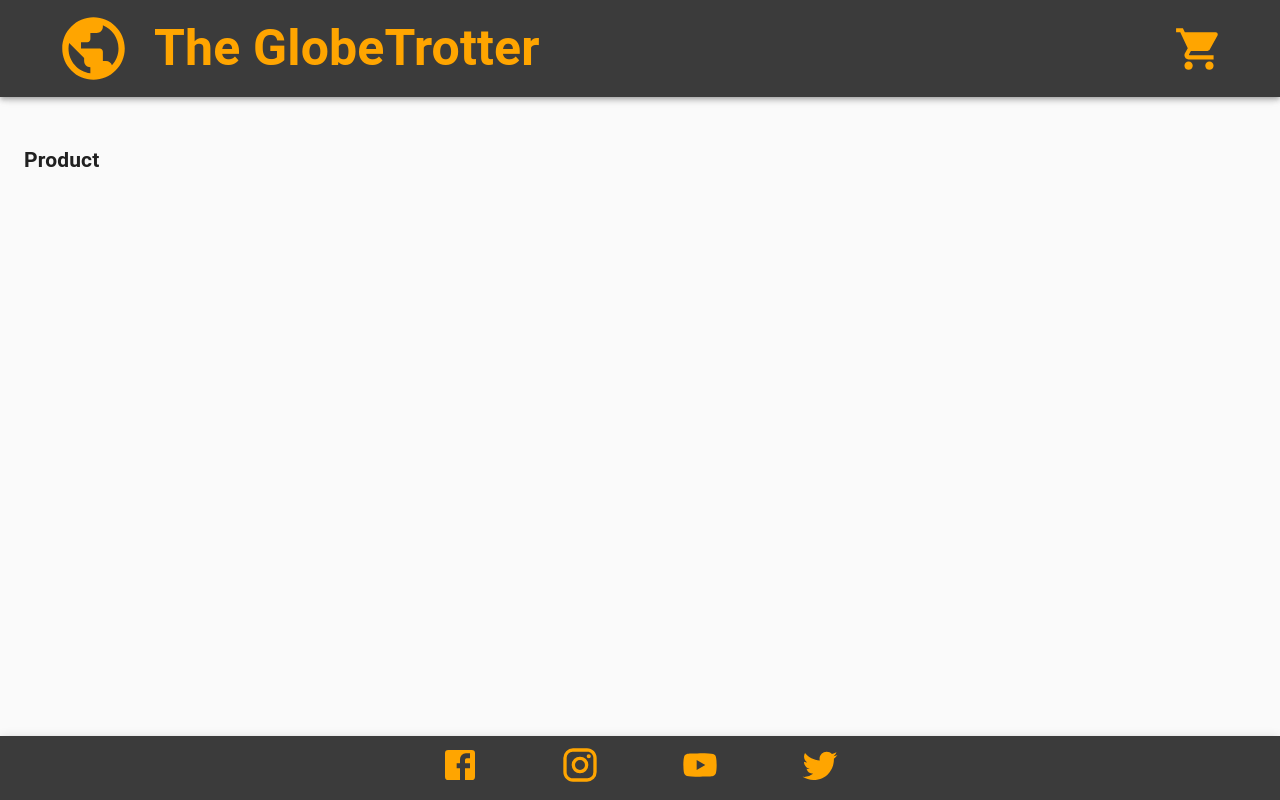
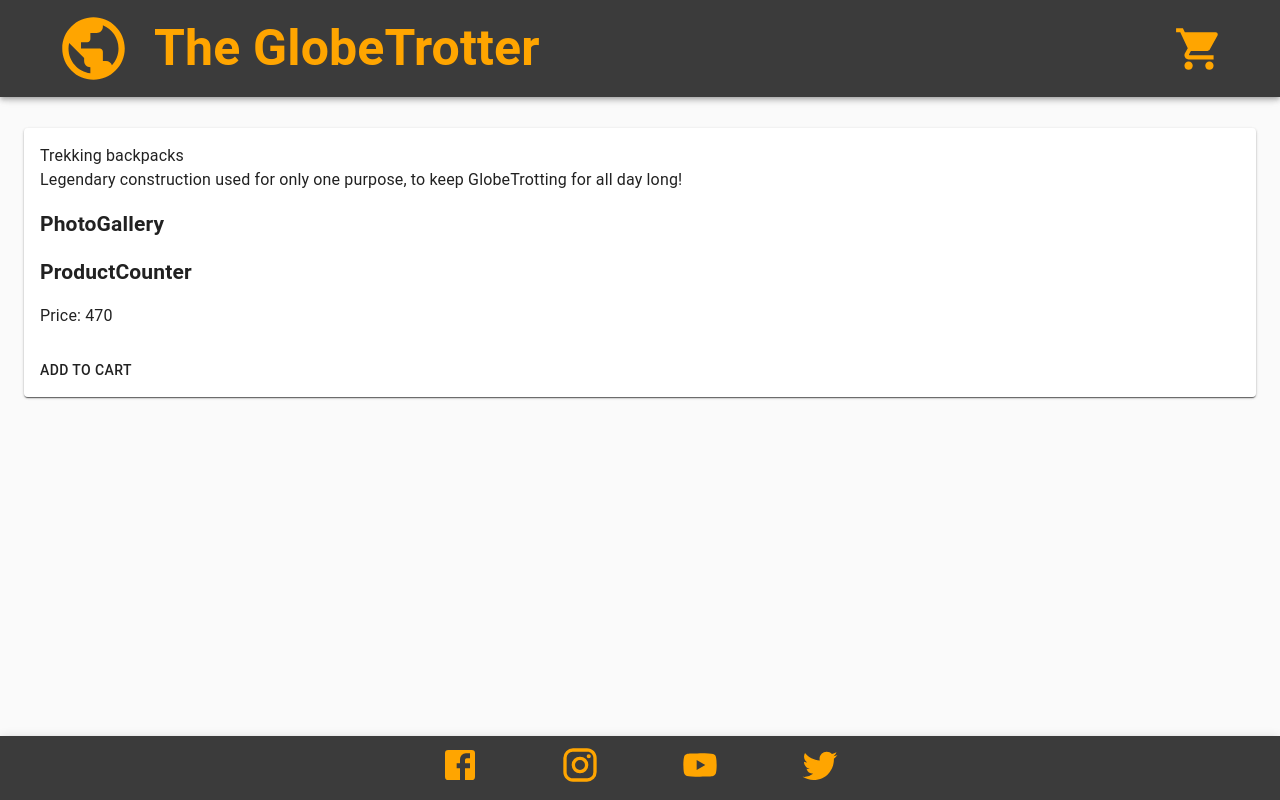
Before and after one commit to piotr-rajtar/globetrotter-shop, a React (Create React App) app: page /product/1 in a window 1280 px wide. Built offline with nearby package versions, Linux system fonts and the light colour scheme.

Commit message:
Add Product pre-view

```diff
--- a/src/components/views/Product/Product.js
+++ b/src/components/views/Product/Product.js
@@ -1,37 +1,70 @@
 import React from 'react';
 import PropTypes from 'prop-types';
 
-import clsx from 'clsx';
+import { connect } from 'react-redux';
+import { getProductById } from '../../../redux/productsRedux';
 
-// import { connect } from 'react-redux';
-// import { reduxSelector, reduxActionCreator } from '../../../redux/exampleRedux.js';
+import { PhotoGallery } from '../../features/PhotoGallery/PhotoGallery';
+import { ProductCounter } from '../../features/ProductCounter/ProductCounter';
 
 import styles from './Product.module.scss';
 
-const Component = ({className, children}) => (
-  <div className={clsx(className, styles.root)}>
-    <h2>Product</h2>
-    {children}
-  </div>
-);
+import Paper from '@material-ui/core/Paper';
+import Card from '@material-ui/core/Card';
+import CardActions from '@material-ui/core/CardActions';
+import CardContent from '@material-ui/core/CardContent';
+import Typography from '@material-ui/core/Typography';
+import Button from '@material-ui/core/Button';
 
-Component.propTypes = {
-  children: PropTypes.node,
-  className: PropTypes.string,
-};
 
-// const mapStateToProps = state => ({
-//   someProp: reduxSelector(state),
-// });
+class Component extends React.Component {
+  static propTypes = {
+    product: PropTypes.object,
+  }
+
+  render() {
+    const { product } = this.props;
+    console.log(product);
+    return(
+      <Paper>
+        <Card>
+          <CardContent>
+            <Typography>
+              {product.name}
+            </Typography>
+            <Typography>
+              {product.description}
+            </Typography>
+
+            <PhotoGallery images={product.photo} />
+
+            <ProductCounter />
+
+            <Typography>
+              Price: {product.price}
+            </Typography>
+          </CardContent>
+          <CardActions>
+            <Button>Add to cart</Button>
+          </CardActions>
+        </Card>
+      </Paper>
+    );
+  }
+}
+
+const mapStateToProps = (state, props) => ({
+  product: getProductById(state, props.match.params.id),
+});
 
 // const mapDispatchToProps = dispatch => ({
 //   someAction: arg => dispatch(reduxActionCreator(arg)),
 // });
 
-// const Container = connect(mapStateToProps, mapDispatchToProps)(Component);
+const Container = connect(mapStateToProps)(Component);
 
 export {
-  Component as Product,
-  // Container as Product,
+  // Component as Product,
+  Container as Product,
   Component as ProductComponent,
 };
```
Also changed, not shown: 1 other file (tests, documents, lock files or other folders).
